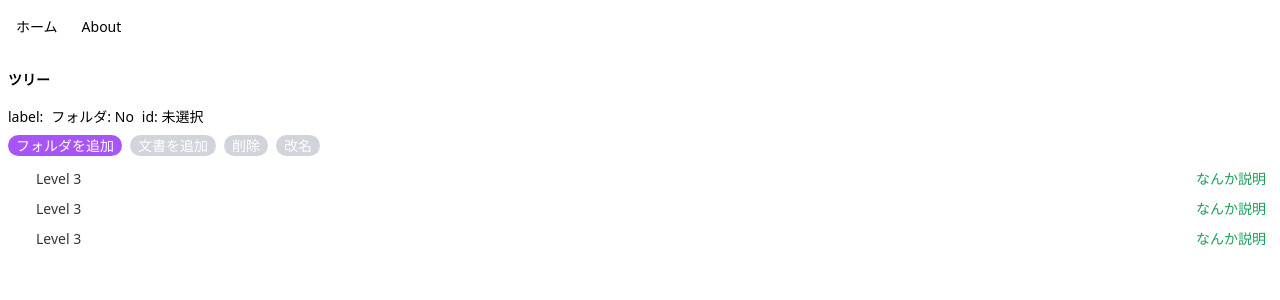
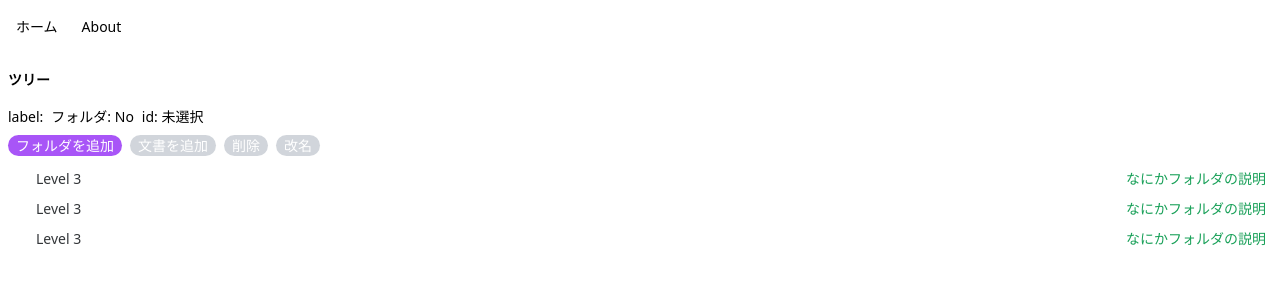
Before and after one commit to pitang1965/vue-folder, a Vue app: page / in a window 1280 px wide. Shown: the top 300 px of the page. Built offline with nearby package versions, Linux system fonts and the light colour scheme; some icons are missing.

Commit message:
✨ 文書の追加機能

```diff
--- /dev/null
+++ b/src/components/DocumentNameDialog.vue
@@ -0,0 +1,64 @@
+<template>
+  <el-dialog v-model="visible" title="文書の追加" width="30%">
+    <span>文書名を入力してください。</span>
+    <el-input v-model="documentName" placeholder="文書名" class="mt-2" />
+    <template #footer>
+      <span class="dialog-footer">
+        <el-button @click="closeDialog">Cancel</el-button>
+        <el-button @click="confirmDialog" type="primary"> Confirm </el-button>
+      </span>
+    </template>
+  </el-dialog>
+</template>
+
+<script setup>
+import { computed, ref } from 'vue';
+import { ElButton, ElDialog, ElInput, ElMessageBox } from 'element-plus';
+
+const props = defineProps(['modelValue']);
+const emit = defineEmits(['update:modelValue', 'documentAdded']);
+
+const visible = computed({
+  get() {
+    return props.modelValue;
+  },
+  set(visible) {
+    emit('update:modelValue', visible);
+  }
+});
+
+const documentName = ref('');
+
+const closeDialog = () => {
+  visible.value = false;
+};
+
+const confirmDialog = () => {
+  if (documentName.value === '') {
+    alert('何も入力されていません。');
+    return;
+  }
+  emit('documentAdded', documentName.value);
+  closeDialog();
+};
+</script>
+
+<style scoped>
+.el-button {
+  background-color: #ffffff;
+}
+
+.el-button:hover {
+  color: #a855f7;
+  background-color: #e9d5ff;
+}
+
+.el-button--primary {
+  background-color: #a855f7;
+}
+
+.el-button--primary:hover {
+  color: #ffffff;
+  background-color: #7e22ce;
+}
+</style>
--- a/src/data/createData.ts
+++ b/src/data/createData.ts
@@ -26,7 +26,7 @@ export const createData = (level = 3, baseKey = ''): TreeOption[] => {
         h(
           NButton,
           { text: true, type: 'primary' },
-          { default: () => 'なんか説明' }
+          { default: () => level > 1 ? 'なにかフォルダの説明' : 'なにか文書の説明' }
         ),
     }
   })
@@ -43,7 +43,7 @@ export const addFolderDataById = (tree: TreeOption[], id: string, name: string):
         h(
           NButton,
           { text: true, type: 'primary' },
-          { default: () => 'なんか説明' }
+          { default: () => 'なにかフォルダの説明' }
         ),
     }
   }
@@ -67,3 +67,39 @@ export const addFolderDataById = (tree: TreeOption[], id: string, name: string):
     }
   });
 };
+
+
+// idで指定したフォルダ以下に新規文書を追加
+export const addDocumentDataById = (tree: TreeOption[], id: string, name: string): void => {
+  const createDocumentData =(name: string) => {
+    return {
+      label: name,
+      key: uuidv4(),
+      suffix: () =>
+        h(
+          NButton,
+          { text: true, type: 'primary' },
+          { default: () => 'なにか文書の説明' }
+        ),
+    }
+  }
+
+  if (!id) {
+    const newData = createDocumentData(name);
+    tree.push(newData);
+    return;
+  }
+
+  tree.forEach((node) => {
+    if (node.key === id) {
+      const newData = createDocumentData(name);
+
+      if (!node.children) node.children = [];
+      node.children.push(newData);
+      return;
+    }
+    if (node.children) {
+      addDocumentDataById(node.children, id, name);
+    }
+  });
+};
--- a/src/views/TreeView.vue
+++ b/src/views/TreeView.vue
@@ -22,7 +22,7 @@
       </button>
       <button
         :disabled="addDocumentDisabled"
-        @click="addDocument"
+        @click="documentNameDialogVisible = true"
         class="text-white px-2 my-2 rounded-full"
         :class="{
           'bg-purple-500': !addDocumentDisabled,
@@ -57,6 +57,7 @@
         改名
       </button>
       <FolderNameDialog v-model="folderNameDialogVisible" @folderAdded="handleFolderAdded" />
+      <DocumentNameDialog v-model="documentNameDialogVisible" @documentAdded="handleDocumentAdded" />
     </div>
     <CustomTree :data="data" @selected="selectedHandler" />
   </div>
@@ -66,11 +67,14 @@
 import { computed, h, reactive, ref } from 'vue';
 import CustomTree from '../components/CustomTree.vue';
 import FolderNameDialog from '../components/FolderNameDialog.vue';
-import { addFolderDataById, createData } from '../data/createData';
+import DocumentNameDialog from '../components/DocumentNameDialog.vue';
+import { addDocumentDataById, addFolderDataById, createData } from '../data/createData';
 import { TreeOption } from 'naive-ui';
+import { faArrowLeftRotate } from '@fortawesome/free-solid-svg-icons';
 
 
 const folderNameDialogVisible = ref(false);
+const documentNameDialogVisible = ref(false);
 const currentId = ref('');
 const currentLabel = ref('');
 const isFolder = ref(false);
@@ -87,9 +91,9 @@ const handleFolderAdded = folderName => {
   addFolderDataById(data, currentId.value, folderName);
 };
 
-const addDocument = () => {
-  alert('文書追加');
-};
+const handleDocumentAdded = documentName => {
+  addDocumentDataById(data, currentId.value, documentName);
+}
 
 const deleteItem = () => {
   alert('削除');
```
